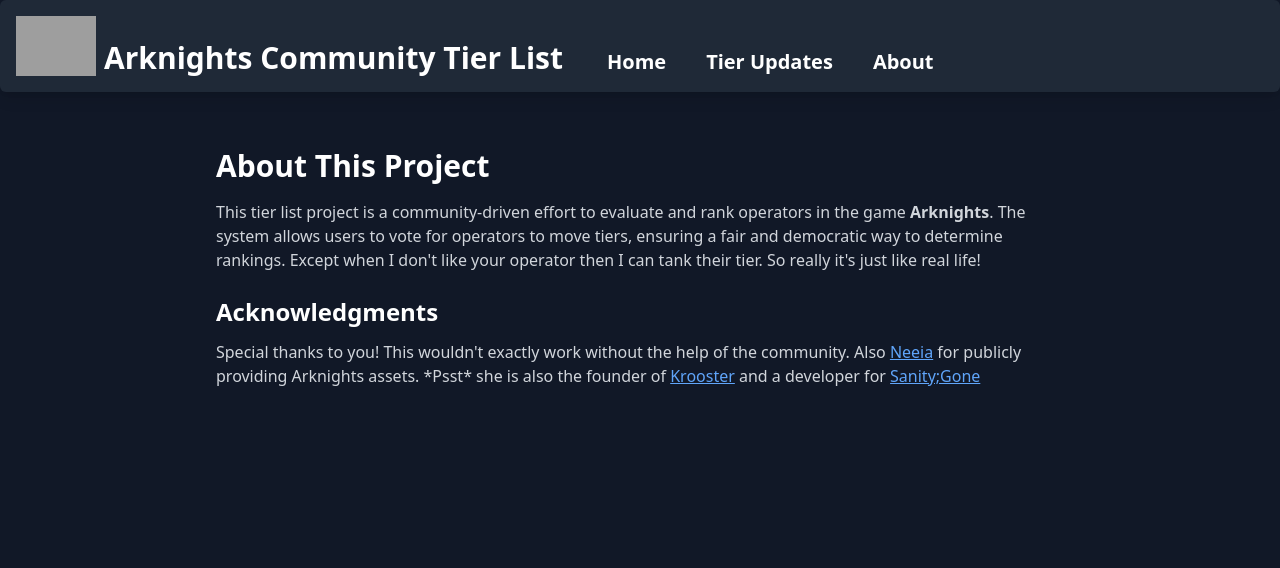
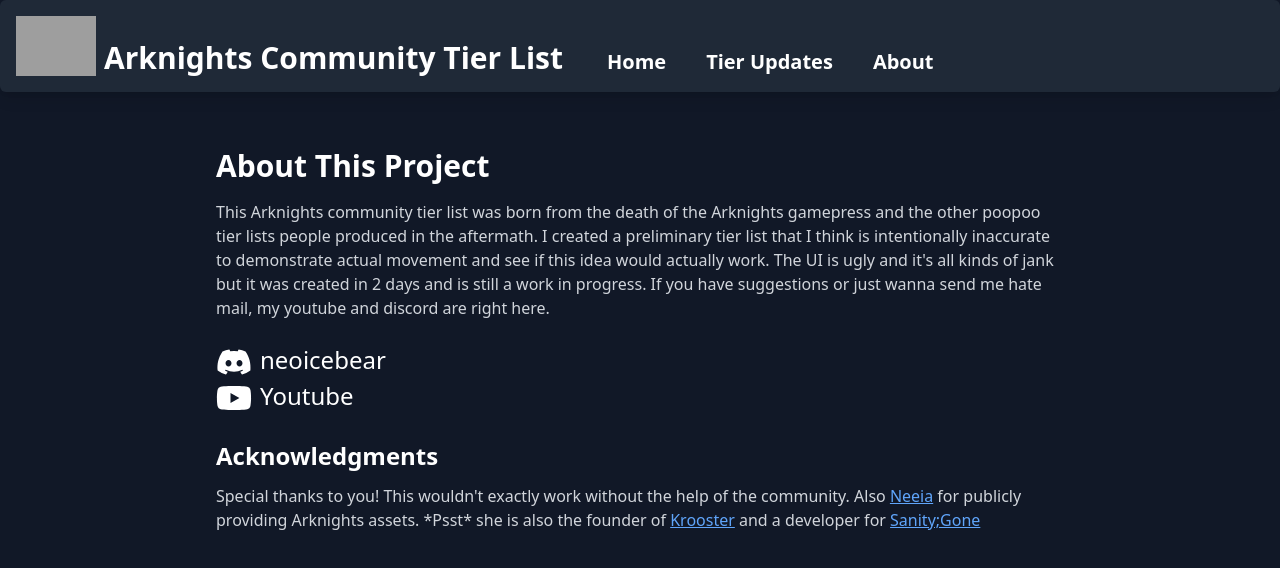
Before and after one commit to Ethan-Tsao/ak-community-tierlist, a Next.js app: page /about in a window 1280 px wide. Shown: the top 568 px of the page. Built offline with nearby package versions, Linux system fonts and the light colour scheme; grey boxes are pictures that could not be loaded.

Commit message:
updated about and tier list pages

```diff
--- a/pages/about.tsx
+++ b/pages/about.tsx
@@ -1,5 +1,8 @@
 import React from 'react';
 import Navbar from '../components/Navbar';
+import { FaDiscord, FaYoutube } from "react-icons/fa6";
+import Link from 'next/link';
+import Flex from 'next';
 
 export default function About() {
   return (
@@ -11,10 +14,18 @@ export default function About() {
       <div className="max-w-4xl mx-auto p-6">
         <h1 className="text-3xl font-bold mb-4">About This Project</h1>
         <p className="text-gray-300 mb-6">
-          This tier list project is a community-driven effort to evaluate and rank operators in the game <strong>Arknights</strong>.
-          The system allows users to vote for operators to move tiers, ensuring a fair and democratic way to determine rankings.
-          Except when I don&apos;t like your operator then I can tank their tier. So really it&apos;s just like real life!
+          This Arknights community tier list was born from the death of the Arknights gamepress and the other poopoo tier lists people produced in the aftermath. I created a preliminary tier list
+          that I think is intentionally inaccurate to demonstrate actual movement and see if this idea would actually work. The UI is ugly and it&apos;s all kinds of jank but it was created in 2 days
+          and is still a work in progress. If you have suggestions or just wanna send me hate mail, my youtube and discord are right here.
         </p>
+        <div className="text-4xl flex">
+          <FaDiscord/>
+          <h1 className="text-2xl pl-2">neoicebear</h1>
+        </div>
+        <Link href="https://www.youtube.com/@neoicebear3826" className="text-4xl flex">
+          <FaYoutube/>
+          <p className="text-2xl pl-2">Youtube</p>
+        </Link>
 
         <h2 className="text-2xl font-bold mt-6 mb-3">Acknowledgments</h2>
         <p className="text-gray-300">
--- a/pages/tier-updates.tsx
+++ b/pages/tier-updates.tsx
@@ -16,9 +16,9 @@ export default function TierUpdates() {
 
         <div className="mt-6 space-y-4">
           <div className="bg-gray-800 p-4 rounded-lg shadow-lg">
-            <h2 className="text-xl font-bold">January 2025</h2>
+            <h2 className="text-xl font-bold">January 16, 2025</h2>
             <ul className="list-disc list-inside text-gray-300 space-y-2">
-              <li>This is a placeholder</li>
+              <li>The Arknights Community Tier List is born</li>
             </ul>
           </div>
         </div>
```
